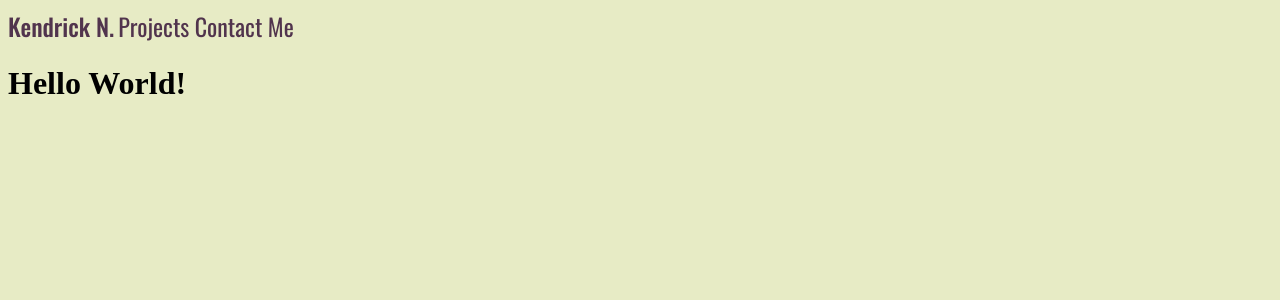
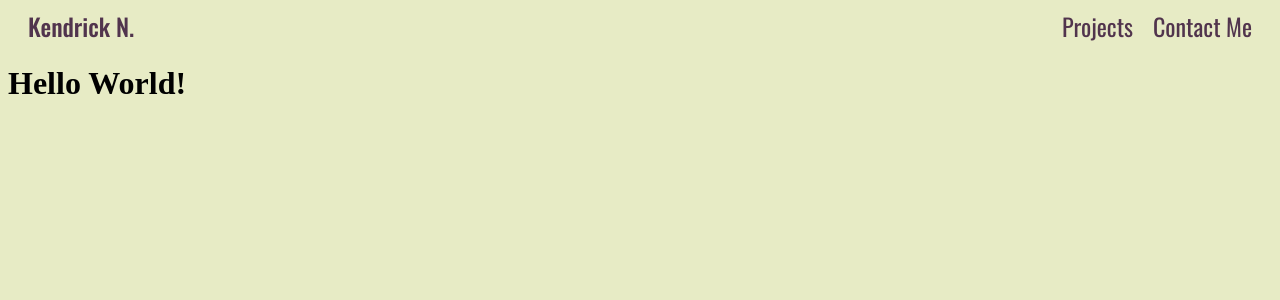
Before and after one commit to KendrickNguyen76/portfolio-website, a Jekyll site: the page built from index.html, in a window 1280 px wide. Shown: the top 300 px of the page. Built offline with Jekyll 4.4.1, drawn with Linux system fonts in a browser that asks for light colours.

Commit message:
Added some formatting for navbar

```diff
--- a/_includes/navbar.html
+++ b/_includes/navbar.html
@@ -1,10 +1,12 @@
-<nav>
+<nav class=navbar>
   <a href="/" class="navbar_text oswald_medium">Kendrick N.</a>
 
+  <div class=navbar_right>
     {% for item in site.data.navigation %}
       <a href="{{ item.link | relative_url }}"
          class="navbar_text oswald_regular {% if page.url == item.link %}current{% endif %}">
         {{ item.name }}
       </a>
     {% endfor %}
+  </div>
 </nav>
--- a/assets/css/styles.css
+++ b/assets/css/styles.css
@@ -4,6 +4,18 @@ body {
 }
 
 /* Classes */
+.navbar {
+  display: flex;
+  align-items: center;
+  padding: 0 20px;
+}
+
+.navbar_right {
+  margin-left: auto;
+  display: flex;
+  gap: 20px;
+}
+
 .navbar_text {
   color: #51344d;
   font-size: 24px;
```
Lines whose indentation alone changed are shown as unchanged.
